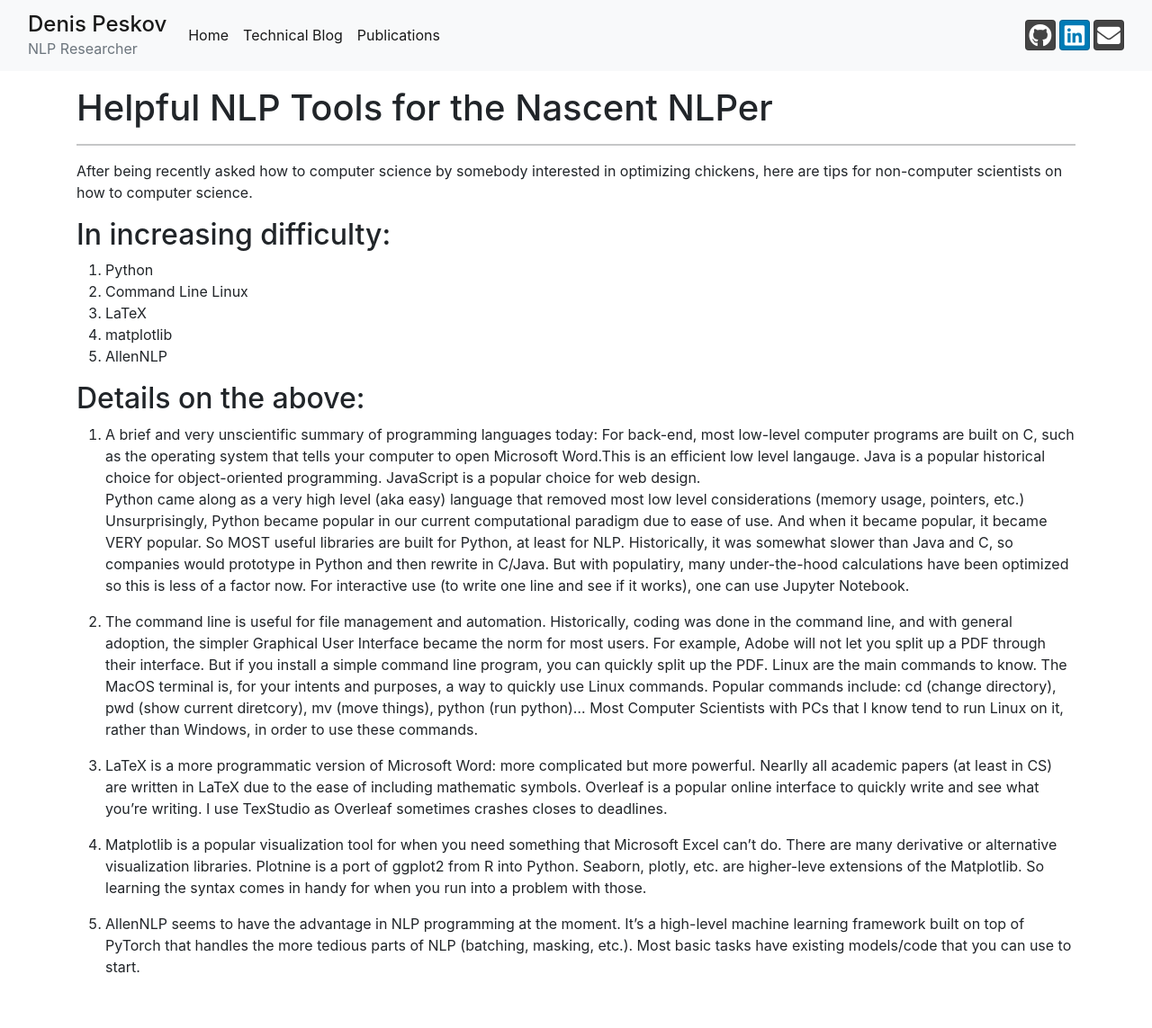
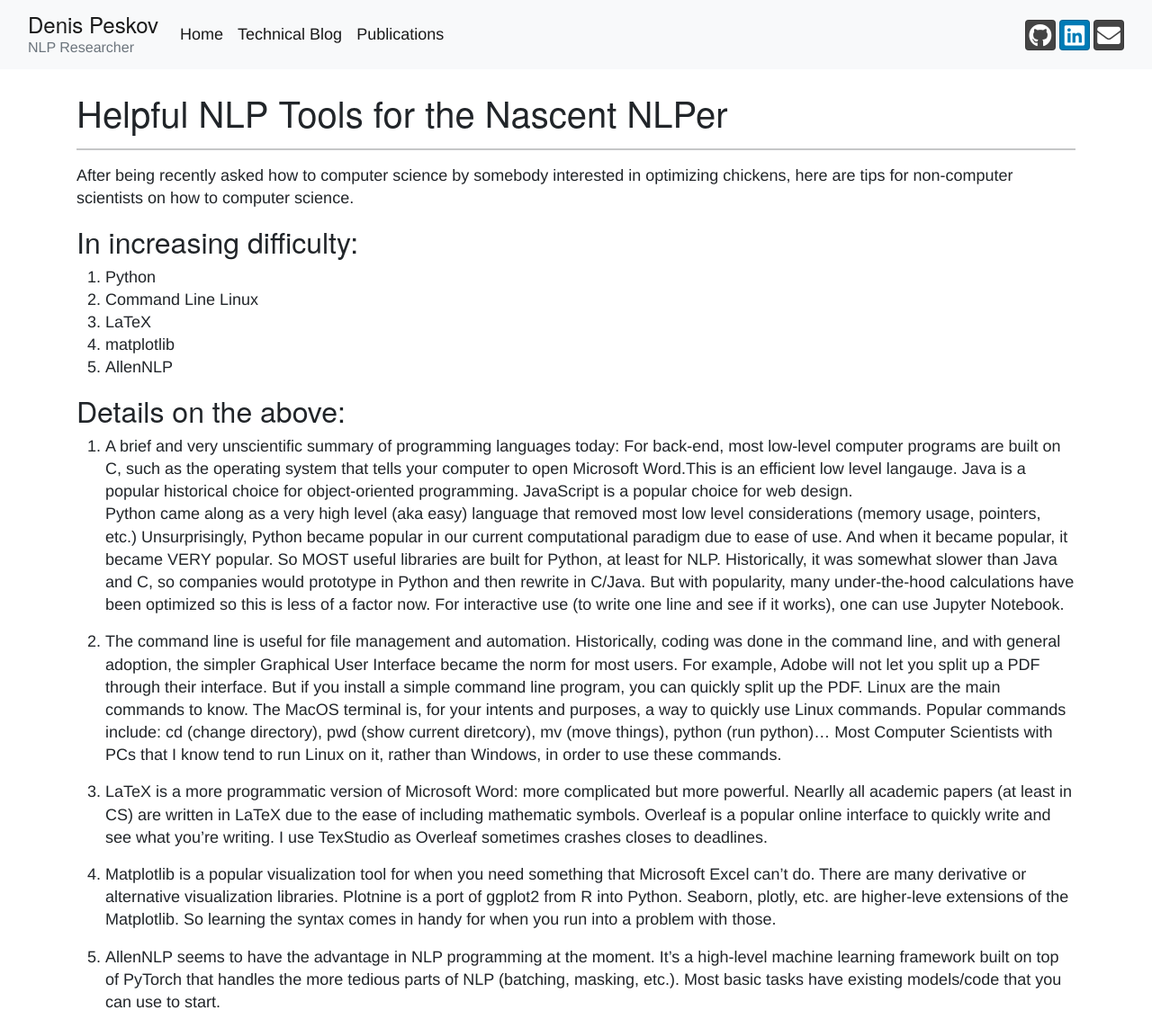
Before and after one commit to trigaten/Denis-Peskov-s-New-Website, a Jekyll site: the page built from _posts/2020-2-10-NLPTools.md, in a window 1280 px wide and 1143 px high. Shown: the whole window at 90% size. Built offline with Jekyll 4.4.1, drawn with Linux system fonts in a browser that asks for light colours; nearby versions of some CDN libraries.

Commit message:
small path edits

```diff
--- a/_config.yml
+++ b/_config.yml
@@ -45,7 +45,7 @@
 # and NOT your User repository (http://yourusername.github.io)
 # then add in the baseurl here, like this: "/repository-name"
 baseurl: "/Denis-Peskov-s-New-Website"
-
+# baseurl: ""
 # Exclude these files from your production _site
 exclude:
   - Gemfile
--- a/_includes/head.html
+++ b/_includes/head.html
@@ -19,7 +19,7 @@
     <script src="https://code.jquery.com/jquery-3.2.1.slim.min.js"
         integrity="sha384-KJ3o2DKtIkvYIK3UENzmM7KCkRr/rE9/Qpg6aAZGJwFDMVNA/GpGFF93hXpG5KkN"
         crossorigin="anonymous"></script>
-        <script src="https://ajax.googleapis.com/ajax/libs/jquery/3.5.1/jquery.min.js"></script>
+    <script src="https://ajax.googleapis.com/ajax/libs/jquery/3.5.1/jquery.min.js"></script>
 
     <!-- font awesome -->
     <link rel="stylesheet" href="https://maxcdn.bootstrapcdn.com/bootstrap/4.0.0/css/bootstrap.min.css"
@@ -30,6 +30,18 @@
     <link rel="stylesheet" href="https://cdnjs.cloudflare.com/ajax/libs/bootstrap-social/5.1.1/bootstrap-social.min.css"
         integrity="sha512-f8mUMCRNrJxPBDzPJx3n+Y5TC5xp6SmStstEfgsDXZJTcxBakoB5hvPLhAfJKa9rCvH+n3xpJ2vQByxLk4WP2g=="
         crossorigin="anonymous" />
+    <style>
+        body {
+            font: 18px/1.4 helvetica;
+        }
 
-    <link rel="stylesheet" href="assets/styles.css">
+        h1,
+        h2,
+        h3,
+        h4,
+        h5,
+        h6 {
+            font-family: HelveticaNeue;
+        }
+    </style>
 </head>
--- a/_includes/nav.html
+++ b/_includes/nav.html
@@ -1,6 +1,6 @@
 <nav class="navbar navbar-expand-lg navbar-light bg-light fixed-top">
     <div class="container-fluid">
-        <a href="" class="navbar-brand">
+        <a href="{{}}" class="navbar-brand">
             <h1 class="m-0 p-0" style="font-size: 1.5rem;">Denis Peskov</h1>
             <div class="text-muted mt-0" style="font-size: 1rem;">NLP Researcher</div>
         </a>
--- a/_posts/2020-2-10-NLPTools.md
+++ b/_posts/2020-2-10-NLPTools.md
@@ -17,7 +17,7 @@
 Java is a popular historical choice for object-oriented programming.  JavaScript is a popular choice for web design.
 Python came along as a very high level (aka easy) language that removed most low level considerations (memory usage, pointers, etc.)
 Unsurprisingly, Python became popular in our current computational paradigm due to ease of use.  And when it became popular, it became VERY popular.  So MOST useful libraries are built for Python, at least for NLP.
-Historically, it was somewhat slower than Java and C, so companies would prototype in Python and then rewrite in C/Java.  But with populatiry, many under-the-hood calculations have been optimized so this is less of a factor now.
+Historically, it was somewhat slower than Java and C, so companies would prototype in Python and then rewrite in C/Java.  But with popularity, many under-the-hood calculations have been optimized so this is less of a factor now.
 For interactive use (to write one line and see if it works), one can use Jupyter Notebook.
 
 2. The command line is useful for file management and automation.  Historically, coding was done in the command line, and with general adoption, the simpler Graphical User Interface became the norm for most users.  For example, Adobe will not let you split up a PDF through their interface.  But if you install a simple command line  program, you can quickly split up the PDF.
```
Also changed, not shown: assets/styles.css (deleted, +0 -7 lines).
